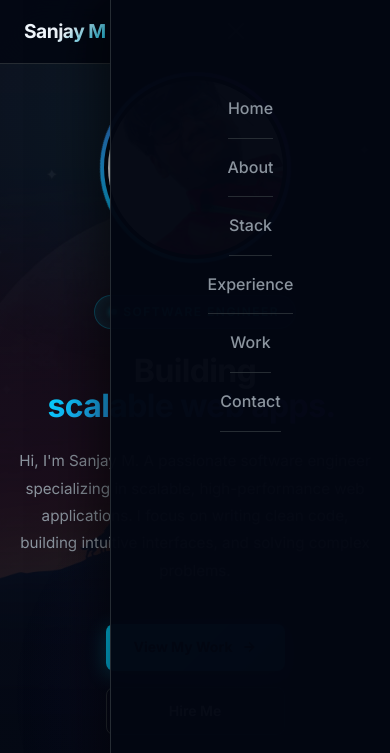
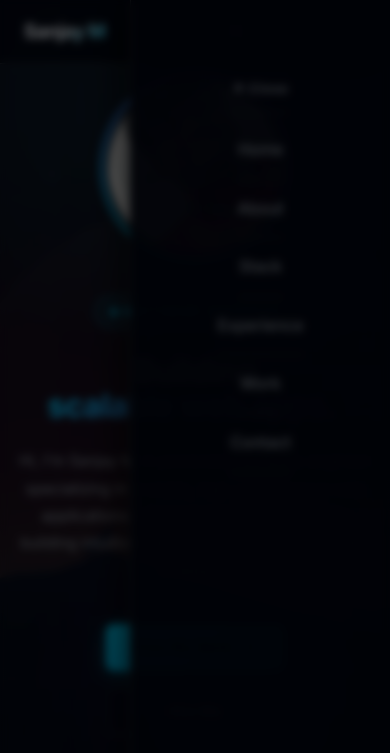
Before and after one commit to sanjaymuthuraj/Portfolio, a plain HTML site: page index.html in a window 390 px wide. Both pictures are taken after a click on the button "Toggle menu". Shown: the top 753 px of the page. Drawn offline with Linux system fonts and the light colour scheme.

Commit message:
navbar changed for mobile

```diff
--- a/index.html
+++ b/index.html
@@ -12,6 +12,7 @@
 </head>
 <body>
     <div id="scroll-progress"></div>
+    <div id="nav-overlay" class="nav-overlay"></div>
     <header class="navbar">
         <div class="nav-content">
             <h1 class="logo">Sanjay M</h1>
@@ -22,6 +23,9 @@
             </button>
             <nav>
                 <ul class="nav-links" id="nav-links">
+                    <li class="nav-close-item">
+                        <button id="nav-close" class="nav-close-btn" aria-label="Close menu">✕ Close</button>
+                    </li>
                     <li><a href="#home" class="nav-link">Home</a></li>
                     <li><a href="#about" class="nav-link">About</a></li>
                     <li><a href="#skills" class="nav-link">Stack</a></li>
--- a/script.js
+++ b/script.js
@@ -106,32 +106,38 @@ document.addEventListener("DOMContentLoaded", () => {
     // 5. Hamburger Mobile Menu
     const hamburger = document.getElementById('hamburger');
     const navLinks = document.getElementById('nav-links');
+    const navOverlay = document.getElementById('nav-overlay');
+    const navCloseBtn = document.getElementById('nav-close');
+
+    function openMenu() {
+        navLinks.classList.add('open');
+        hamburger.classList.add('open');
+        hamburger.setAttribute('aria-expanded', 'true');
+        if (navOverlay) { navOverlay.style.display = 'block'; requestAnimationFrame(() => navOverlay.classList.add('active')); }
+        document.body.style.overflow = 'hidden';
+    }
 
     function closeMenu() {
         navLinks.classList.remove('open');
         hamburger.classList.remove('open');
         hamburger.setAttribute('aria-expanded', 'false');
+        if (navOverlay) {
+            navOverlay.classList.remove('active');
+            setTimeout(() => { navOverlay.style.display = 'none'; }, 300);
+        }
         document.body.style.overflow = '';
     }
 
     if (hamburger && navLinks) {
         hamburger.addEventListener('click', () => {
-            const isOpen = navLinks.classList.toggle('open');
-            hamburger.classList.toggle('open', isOpen);
-            hamburger.setAttribute('aria-expanded', String(isOpen));
-            document.body.style.overflow = isOpen ? 'hidden' : '';
+            navLinks.classList.contains('open') ? closeMenu() : openMenu();
         });
 
-        // Close menu when a nav link is clicked
+        if (navCloseBtn) navCloseBtn.addEventListener('click', closeMenu);
+        if (navOverlay) navOverlay.addEventListener('click', closeMenu);
+
         navLinks.querySelectorAll('.nav-link').forEach(link => {
             link.addEventListener('click', closeMenu);
-        });
-
-        // Close menu when clicking outside
-        document.addEventListener('click', (e) => {
-            if (!hamburger.contains(e.target) && !navLinks.contains(e.target)) {
-                closeMenu();
-            }
         });
     }
 
--- a/style.css
+++ b/style.css
@@ -838,6 +838,46 @@ section {
     opacity: 1;
 }
 
+/* ── Mobile Nav Overlay ──────────────────────── */
+.nav-overlay {
+    display: none;
+    position: fixed;
+    inset: 0;
+    background: rgba(0, 0, 0, 0.6);
+    backdrop-filter: blur(4px);
+    -webkit-backdrop-filter: blur(4px);
+    z-index: 140;
+    opacity: 0;
+    transition: opacity 0.3s ease;
+}
+
+.nav-overlay.active {
+    display: block;
+    opacity: 1;
+}
+
+.nav-close-item {
+    border-bottom: 1px solid rgba(48, 54, 61, 0.5);
+    margin: 0 1.5rem 0.5rem !important;
+    padding-bottom: 0.5rem;
+}
+
+.nav-close-btn {
+    background: none;
+    border: none;
+    color: var(--text-secondary);
+    font-size: 0.85rem;
+    font-weight: 600;
+    cursor: pointer;
+    padding: 0.5rem 0;
+    letter-spacing: 0.5px;
+    transition: color 0.2s ease;
+}
+
+.nav-close-btn:hover {
+    color: var(--accent);
+}
+
 /* ── Hamburger ───────────────────────────────── */
 .hamburger {
     display: none;
@@ -903,47 +943,53 @@ section {
     .hamburger { display: flex; }
 
     .nav-links {
-        display: none;
         flex-direction: column;
         position: fixed;
         top: 0;
         right: 0;
-        width: 72vw;
-        max-width: 280px;
+        width: 260px;
         height: 100vh;
-        background: rgba(3, 7, 18, 0.98);
+        background: rgba(3, 7, 18, 0.97);
         backdrop-filter: blur(24px);
         -webkit-backdrop-filter: blur(24px);
-        padding: 5rem 1.75rem 2rem;
+        padding: 4.5rem 0 2rem;
         gap: 0;
         border-left: 1px solid var(--border);
         z-index: 150;
-        box-shadow: -12px 0 50px rgba(0, 0, 0, 0.6);
+        box-shadow: -10px 0 40px rgba(0, 0, 0, 0.7);
+        /* Slide in/out */
         transform: translateX(100%);
-        transition: transform 0.35s cubic-bezier(0.4, 0, 0.2, 1);
+        visibility: hidden;
+        transition: transform 0.3s cubic-bezier(0.4, 0, 0.2, 1),
+                    visibility 0s linear 0.3s;
     }
 
     .nav-links.open {
-        display: flex;
         transform: translateX(0);
+        visibility: visible;
+        transition: transform 0.3s cubic-bezier(0.4, 0, 0.2, 1),
+                    visibility 0s linear 0s;
     }
 
     .nav-links li {
-        border-bottom: 1px solid var(--border);
+        border-bottom: 1px solid rgba(48, 54, 61, 0.5);
+        margin: 0 1.5rem;
     }
 
     .nav-links a {
         display: block;
         padding: 1rem 0;
         font-size: 1rem;
+        font-weight: 500;
         color: var(--text-secondary);
+        transition: color 0.2s ease, padding-left 0.2s ease;
     }
 
     .nav-links a::after { display: none; }
 
-    .nav-links a:hover {
+    .nav-links a:hover, .nav-links a:active {
         color: var(--accent);
-        padding-left: 0.5rem;
+        padding-left: 0.4rem;
     }
 
     /* Hero */
```
